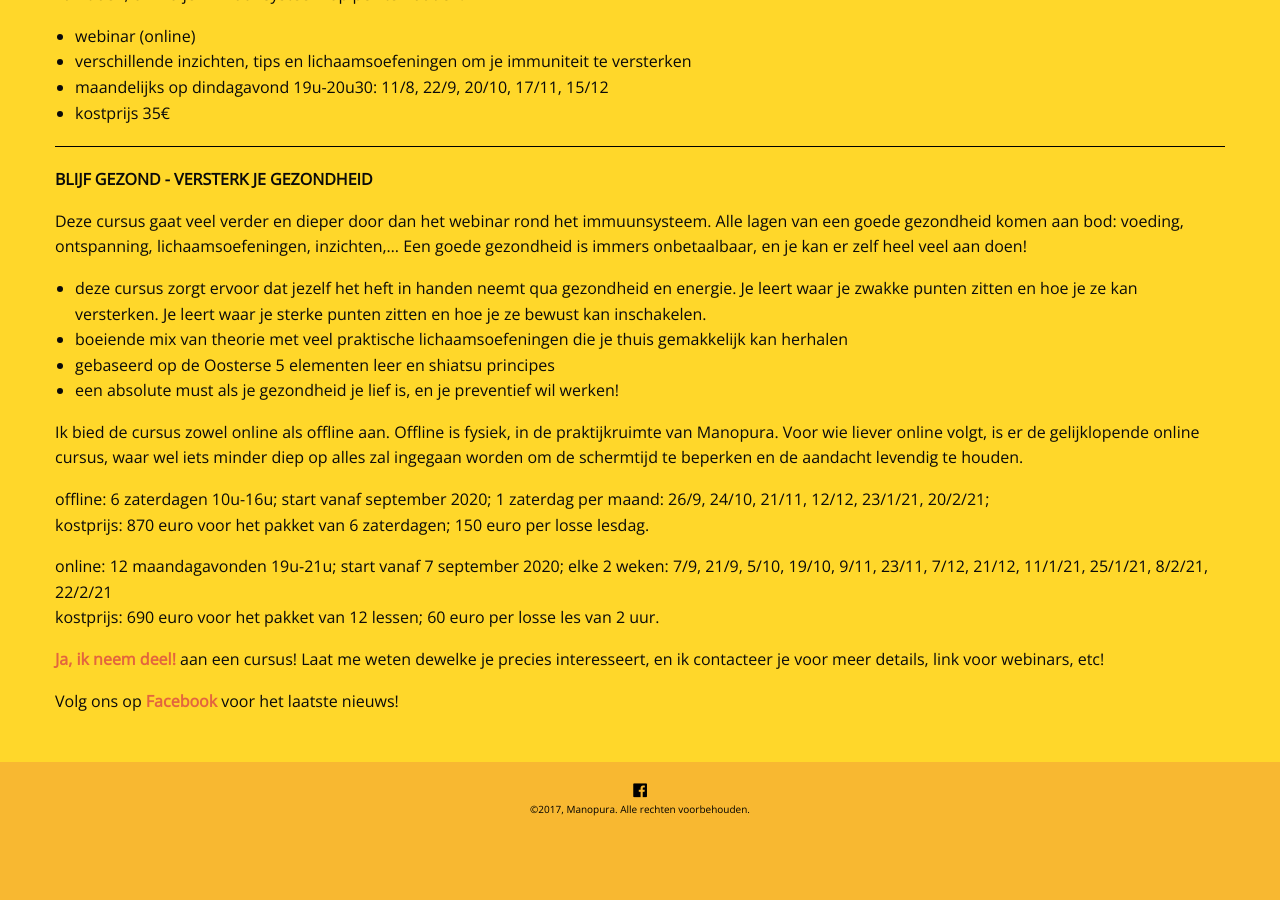
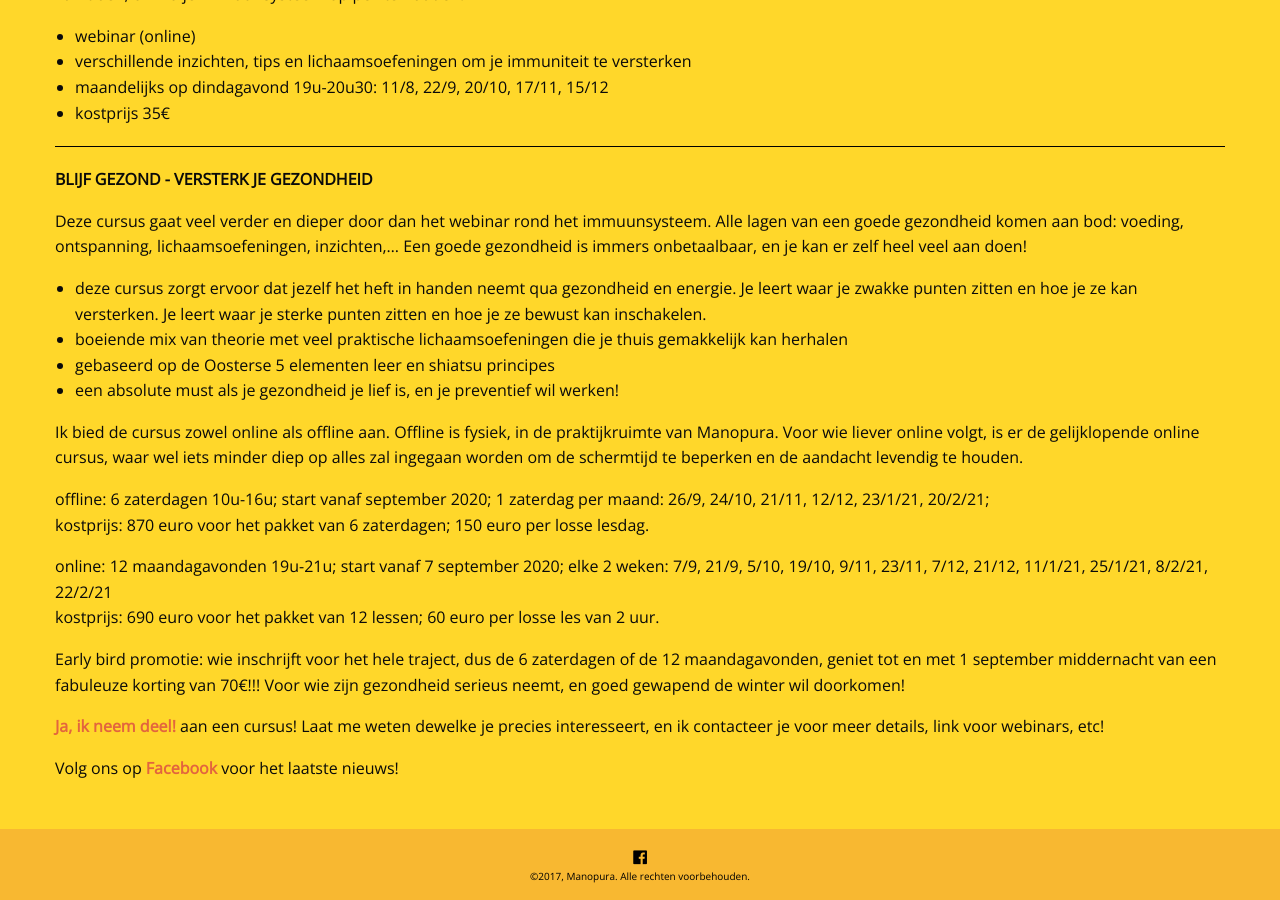
Before and after one commit to manopura/manopura.github.io, a Jekyll site: the page built from cursussen.md, in a window 1280 px wide and 900 px high, scrolled down 1265 px. Built offline with Jekyll 4.4.1, drawn with Linux system fonts in a browser that asks for light colours; nearby versions of some CDN libraries; our own code applies the rules of GitHub Pages for plain Markdown files; before the commit the page ends 2098 px from its top, so only the background shows below that.

Commit message:
Update cursussen.md

```diff
--- a/cursussen.md
+++ b/cursussen.md
@@ -71,6 +71,8 @@ kostprijs: 870 euro voor het pakket van 6 zaterdagen; 150 euro per losse lesdag.
 online: 12 maandagavonden 19u-21u; start vanaf 7 september 2020; elke 2 weken: 7/9, 21/9, 5/10, 19/10, 9/11, 23/11, 7/12, 21/12, 11/1/21, 25/1/21, 8/2/21, 22/2/21
 kostprijs: 690 euro voor het pakket van 12 lessen; 60 euro per losse les van 2 uur.
 
+Early bird promotie: wie inschrijft voor het hele traject, dus de 6 zaterdagen of de 12 maandagavonden, geniet tot en met 1 september middernacht van een fabuleuze korting van 70€!!! Voor wie zijn gezondheid serieus neemt, en goed gewapend de winter wil doorkomen!
+
 
 
 [**Ja, ik neem deel!**](mailto:marian@manopura.be) aan een cursus! Laat me weten dewelke je precies interesseert, en ik contacteer je voor meer details, link voor webinars, etc!
```
